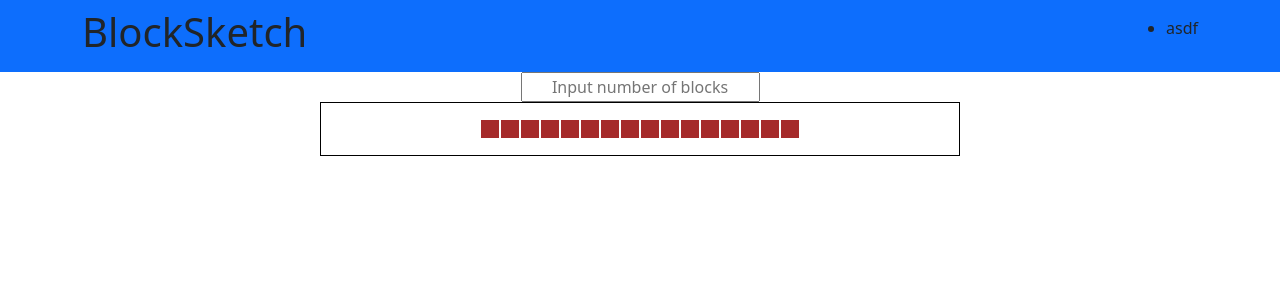
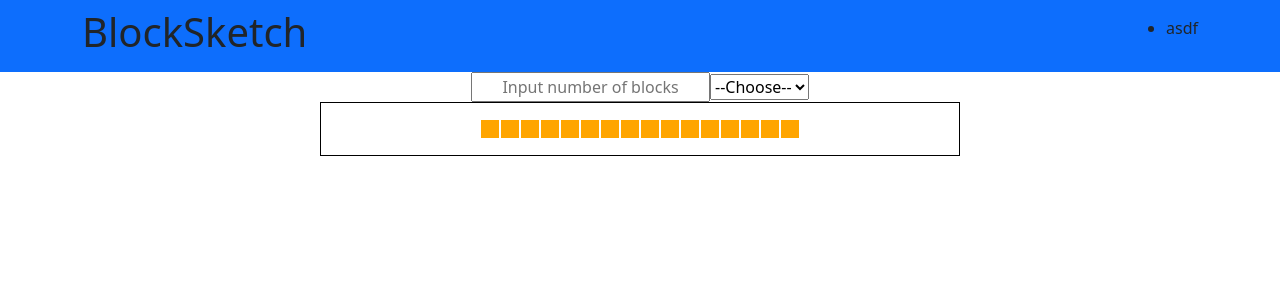
Before and after one commit to harshabc4/blocksketch, a React (Create React App) app: page / in a window 1280 px wide. Shown: the top 300 px of the page. Built offline with nearby package versions, Linux system fonts and the light colour scheme.

Commit message:
implement selector

```diff
--- a/src/App.js
+++ b/src/App.js
@@ -1,37 +1,25 @@
 import React from "react";
 import { nanoid } from "nanoid";
 import Navbar from "./components/Navbar.js";
+import Settings from "./components/Settings.js";
 import Square from "./components/Square.js";
 
 function App() {
   const [gameBoard, setGameBoard] = React.useState(
     Array.from({ length: 16 }, createSquare)
   );
-  // const [gameBoard, setGameBoard] = React.useState(startBoard);
-
-  // const [gameBoard, setGameBoard] = React.useState(Array.from({ length: 6 }));
-
-  // const [squareColor, setSquareColor] = React.useState("");
-
-  // const styles = { background: squareColor };
+  const [selection, setSelection] = React.useState("");
+  console.log(selection);
 
   const boardElements = gameBoard.map((square) => (
     <Square
-      // style={styles}
-      // handleMouseEnter={() => setSquareColor("green")}
+      key={square.id}
       isHeld={square.isHeld}
       handleMouseEnter={() => mouseOver(square.id)}
-      // handleMouseEnter={mouseOver}
+      choiceSelection={selection}
+      // handleSelection={setSelection}
     />
   ));
-
-  function startBoard() {
-    let testArr = [];
-    for (let i = 0; i < 10; i++) {
-      testArr.push(createSquare);
-    }
-    return testArr;
-  }
 
   function createSquare() {
     return {
@@ -40,13 +28,9 @@ function App() {
     };
   }
 
-  function handleChange(event) {
+  function setGrid(event) {
     setGameBoard(Array.from({ length: event.target.value }, createSquare));
   }
-
-  // function handleChange(event) {
-  //   setGameBoard(Array.from({ length: event.target.value }));
-  // }
 
   function mouseOver(id) {
     setGameBoard((oldDice) =>
@@ -59,18 +43,8 @@ function App() {
   return (
     <main>
       <Navbar />
-      <div className="">
-        <div className="input-container container">
-          <input
-            className=""
-            placeholder="Input number of blocks"
-            onChange={handleChange}
-            type="text"
-            name="blockNumber"
-          />
-        </div>
-        <div className="board-elements-wrapper container">{boardElements}</div>
-      </div>
+      <Settings handleChange={setGrid} handleSelection={setSelection} />
+      <div className="board-elements-wrapper container">{boardElements}</div>
     </main>
   );
 }
--- /dev/null
+++ b/src/components/Settings.js
@@ -0,0 +1,35 @@
+import React from "react";
+
+function Settings(props) {
+  //   const { selection, setSelection } = props;
+  //   console.log(props);
+
+  return (
+    <div>
+      <div className="input-container container">
+        <input
+          className=""
+          placeholder="Input number of blocks"
+          onChange={props.handleChange}
+          type="text"
+          name="blockNumber"
+        />
+        <select
+          //   value={selection}
+          onChange={(event) => {
+            // console.log(event.target.value);
+            return props.handleSelection(event.target.value);
+          }}
+          //   onChange={(event) => props.handleSelection(event.target.value)}
+          //   onChange={(event) => setSelection(event.target.value)}
+        >
+          <option defaultValue="">--Choose--</option>
+          <option value="click">Click</option>
+          <option value="hover">Hover</option>
+        </select>
+      </div>
+    </div>
+  );
+}
+
+export default Settings;
--- a/src/components/Square.js
+++ b/src/components/Square.js
@@ -1,18 +1,31 @@
 import React from "react";
 
 function Square(props) {
+  // console.log(props);
   const styles = {
-    backgroundColor: props.isHeld ? "blue" : "brown",
+    backgroundColor: props.isHeld ? "#0d6efd" : "orange",
   };
+
+  // const selecteds = {
+  //  props.choiceSelection = 'asdf'
+  // }
+  //   console.log(props.handleSelection);
+  //   const props. {};
   return (
     <div
       style={styles}
-      //   style={props.style}
       className="square-wrapper"
-      onMouseEnter={props.handleMouseEnter}
-    >
-      {/* <span>x</span> */}
-    </div>
+      // onMouseEnter={props.handleMouseEnter}
+      // onClick={props.handleMouseEnter}
+      onMouseEnter={
+        props.choiceSelection === "hover" ? props.handleMouseEnter : undefined
+      }
+      onClick={
+        props.choiceSelection === "click" ? props.handleMouseEnter : undefined
+      }
+      // onMouseEnter={props.choiceSelection === "click" && props.handleMouseEnter}
+      // onClick={props.choiceSelection === "hover" && props.handleMouseEnter}
+    ></div>
   );
 }
 
```
